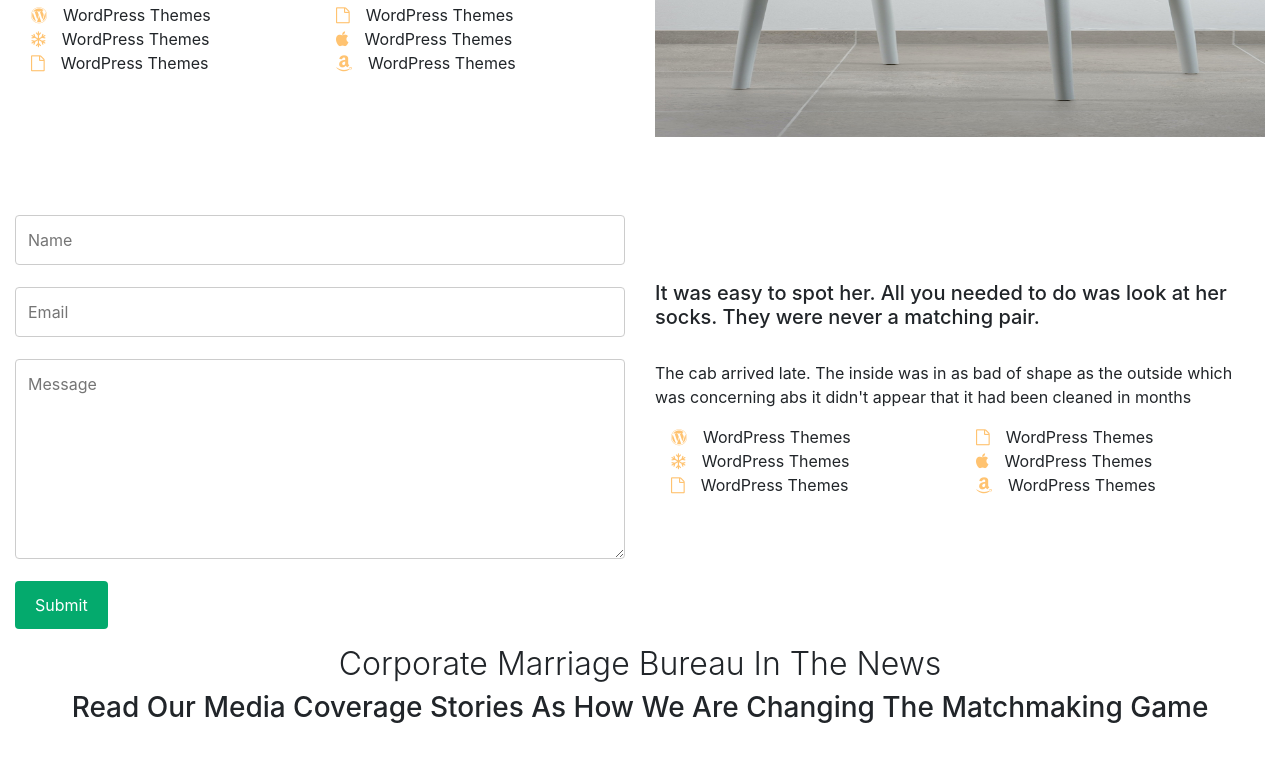
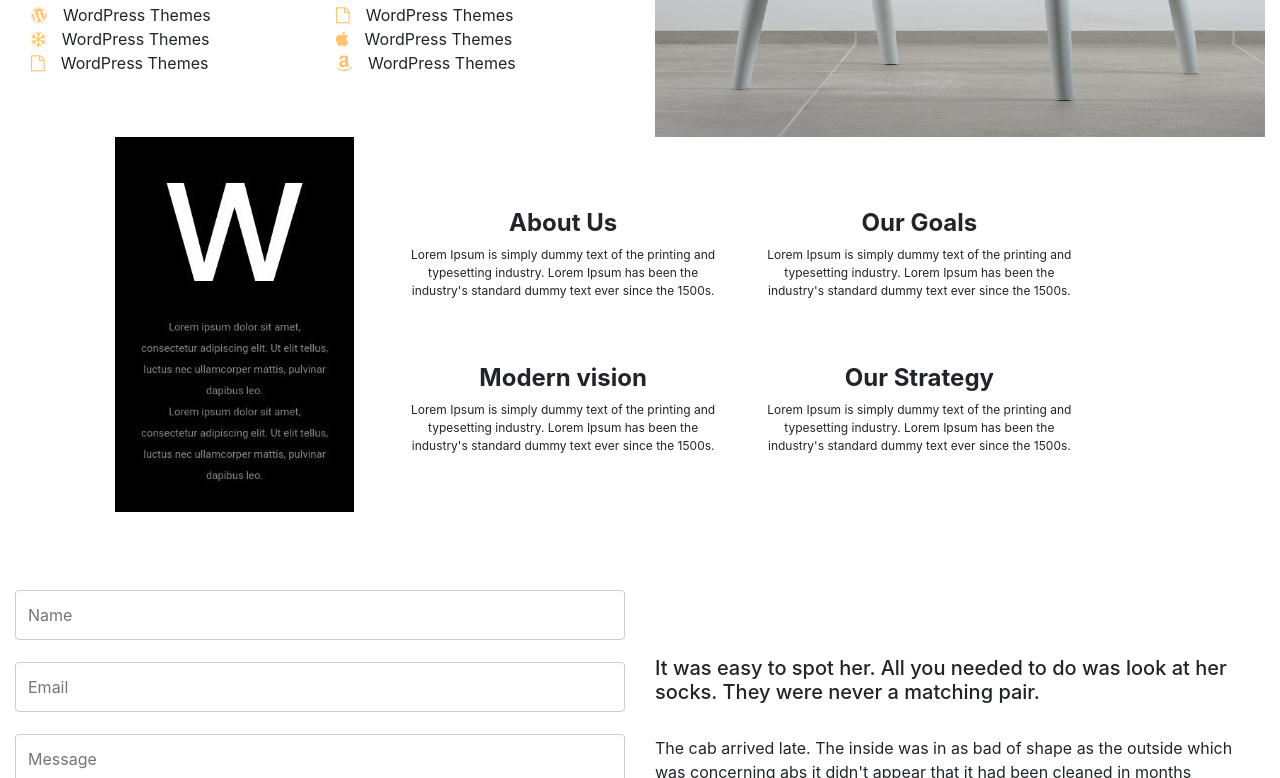
Before and after one commit to AKSHAT564564/cmb, a plain HTML site: page index.html in a window 1280 px wide. Shown: the part 1145-1923 px from the top of the page. Drawn offline with nearby package versions, Linux system fonts and the light colour scheme.

Commit message:
added section 3 and 5

```diff
--- a/index.html
+++ b/index.html
@@ -57,7 +57,6 @@
     </div>
   </div>
 </nav>
-
 
 
 
@@ -143,6 +142,40 @@
               </div>
 
     </section>
+
+
+
+
+    <div class="container" style="margin-left: 100px;">
+    <div class="row">
+        <div class="col-lg-3"><img src="img/section3.jpeg"></div>
+
+        <div class="col-lg-9">
+            <br><br><br>
+            <div class="row">
+               <div class="col-lg-5">
+                <h4 class="text-center"><b>About Us</b></h4>
+                <p style="font-size: 12px;" class="text-center">Lorem Ipsum is simply dummy text of the printing and typesetting industry. Lorem Ipsum has been the industry's standard dummy text ever since the 1500s.</p>
+               </div>
+               <div class="col-lg-5">
+                   <h4 class="text-center"><b>Our Goals</b></h4>
+                <p style="font-size: 12px;" class="text-center">Lorem Ipsum is simply dummy text of the printing and typesetting industry. Lorem Ipsum has been the industry's standard dummy text ever since the 1500s. </p>
+               </div>
+           </div>
+           <br><br>
+          <div class="row">
+               <div class="col-lg-5">
+                <h4 class="text-center"><b>Modern vision</b></h4>
+                <p style="font-size: 12px;" class="text-center">Lorem Ipsum is simply dummy text of the printing and typesetting industry. Lorem Ipsum has been the industry's standard dummy text ever since the 1500s. </p>
+               </div>
+               <div class="col-lg-5">
+                   <h4 class="text-center"><b>Our Strategy</b></h4>
+                <p style="font-size: 12px;" class="text-center">Lorem Ipsum is simply dummy text of the printing and typesetting industry. Lorem Ipsum has been the industry's standard dummy text ever since the 1500s. </p>
+               </div>
+           </div>
+        </div>
+    </div>
+</div>
     <br><br><br>
       <div class="container-fluid">
   <form action="">
@@ -508,7 +541,7 @@
 <script src="https://cdn.jsdelivr.net/npm/bootstrap@5.0.2/dist/js/bootstrap.bundle.min.js" integrity="sha384-MrcW6ZMFYlzcLA8Nl+NtUVF0sA7MsXsP1UyJoMp4YLEuNSfAP+JcXn/tWtIaxVXM" crossorigin="anonymous"></script>
 <script type="text/javascript">
   $('#recipeCarousel').carousel({
-  interval: 10000
+  interval: 2000
 })
 
 $('.carousel .carousel-item').each(function(){
```
Also changed, not shown: img/section3.jpeg (added).
